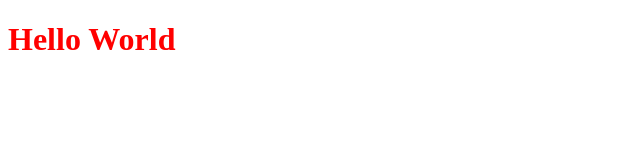
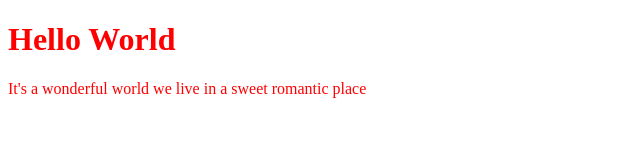
Before and after one commit to alannarisse/practicefor342, a plain HTML site: page index.html in a window 1280 px wide. Shown: the whole page, without its empty margins (0-640 px from the left). Drawn offline with nearby package versions, Linux system fonts and the light colour scheme.

Commit message:
added a paragraph

```diff
--- a/index.html
+++ b/index.html
@@ -10,7 +10,7 @@
 
 <body>
 	<h1>Hello World</h1>
-
+  <p>It's a wonderful world we live in a sweet romantic place</p>
 	<script src="https://cdnjs.cloudflare.com/ajax/libs/jquery/3.5.1/jquery.min.js"></script>
 <script src="script.js">
 
```
